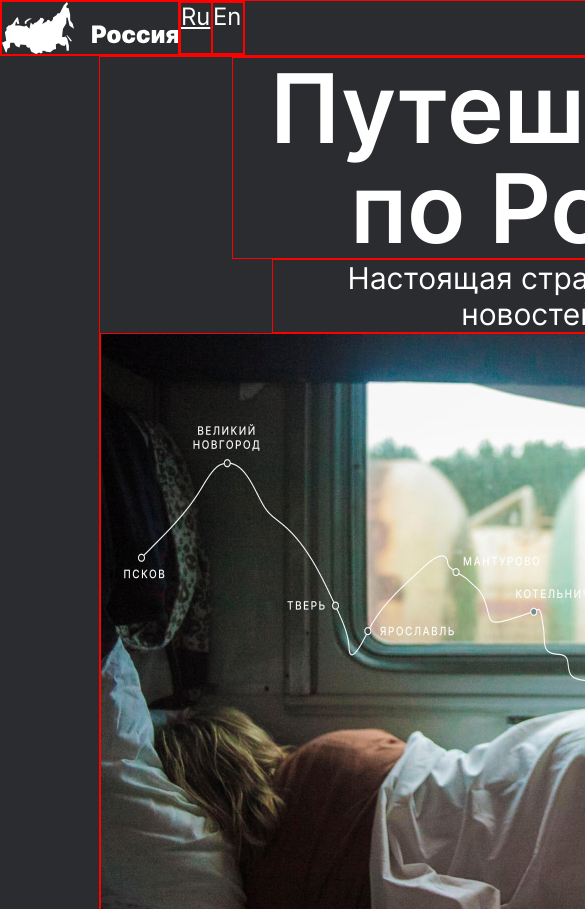
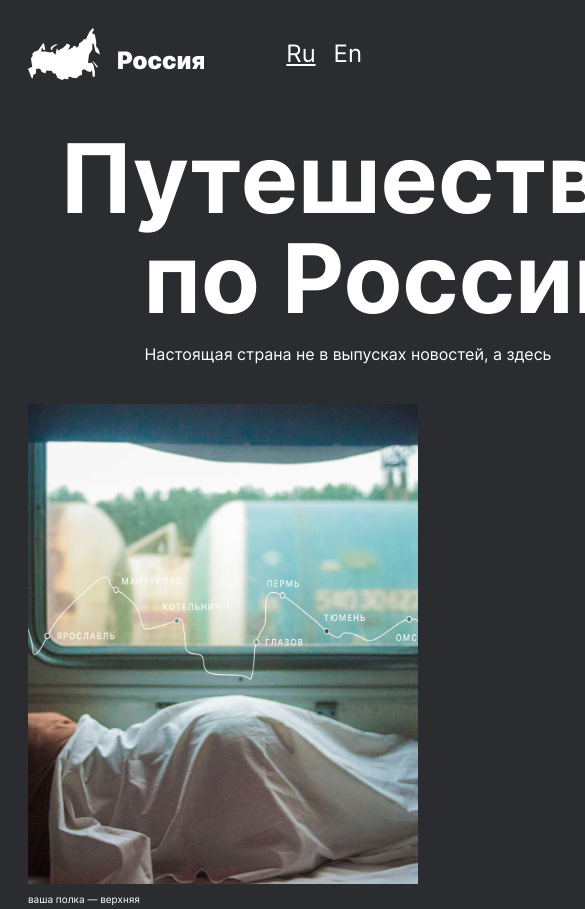
Before and after one commit to anton-tt/travel-project, a plain HTML site: page Inde.html in a window 390 px wide. Shown: the top 909 px of the page, 585 px wide, since content can reach past the window. Drawn offline with Linux system fonts and the light colour scheme.

Commit message:
Коммит с перерабатываемой первой секцией

```diff
--- a/Inde.html
+++ b/Inde.html
@@ -10,25 +10,28 @@
    <!-- <link rel="stylesheet" href="styles/style.css">-->
 </head>
 <body class="page">
-  <header class="header">
+  <header class="header page__section header__paddind">
     <div class="header__logo"></div>
     <nav class="header__lang-links">
       <a class="header__lang-link" href="#" target="blank">Ru</a>
       <a class="header__lang-link" href="#">En</a>
     </nav>
   </header>
-  <main class="content">
-    <section class="lead">
+  <main class="content  page__section">
+
+    <section class="lead content__item">
       <h1 class="lead__title"> Путешествия по России </h1>
       <p class="lead__subtitle"> Настоящая страна не в выпусках новостей, а здесь </p>
       <div class="lead__image"></div>
       <p class="lead__caption"> ваша полка — верхняя </p>
     </section>
-    <section class="intro">
+
+    <!--<section class="intro content__item">
       <h2 class="intro__title"> Чего мы там не видели </h2>
       <p class="intro__text"> По опросам ВЦИОМ, 95% россиян мечтают куда-нибудь поехать, но только 36% планируют провести отпуск в родной стране. Мол, чего мы тут, дома, не видели? На самом деле, Россия — это целая вселенная с ласковым морем юга, густыми лесами Саян и суровыми льдами плато Путорана. А ещё увидеть все эти красоты можно без миллионов на счету, загранпаспорта и многочасовых перелетов. Как, например, Вера Башмакова — смелая молодая мама, которая взяла в охапку троих детей, усадила их в свою «Ладу» и проехала 20 тысяч километров по родной стране. Мы выбрали и описали некоторые интересные места, достойные вашего отпуска.</p>
       <p class="intro__list"> Часовых поясов 11 <br> Объектов природного наследия ЮНЕСКО 12 <br> Объектов культурного наследия ЮНЕСКО 16 <br> Природных заповедников 105 <br> Аэропортов 241 </p>
     </section>
+
     <section class="photo-grid">
       <ul class="photo-grid__items">
         <li class="photo-grid_item photo-grid_item_cadr_1"></li>
@@ -45,7 +48,8 @@
         <li class="photo-grid_item photo-grid_item_cadr_12"></li>
       </ul>
     </section>
-    <section class="places">
+
+    <section class="places content__item">
       <ul class="places__conteiner">
         <li class="place">
           <h2 class="place__title"> Куршская коса </h2>
@@ -61,7 +65,6 @@
         </li>
         <li class="place">
           <h2 class="place__title">Кольский</h2>
-
           <nav class="place_website">
             <p class="place_website_url-heading">URL</p>
             <a class="place_website_link" href="https://yourshot.nationalgeographic.com/photos/?keywords=kolskiy" target="blank">National Geographic</a>
@@ -76,50 +79,61 @@
         </li>
         <li class="place">
           <h2 class="place__title"> Алтай </h2>
-          <img class="place__image" src="./images/place-altai.jpg" alt="Фотография Лесной пейзаж">
           <nav class="place_website">
             <p class="place_website_url-heading">URL</p>
             <a class="place_website_link" href="https://www.facebook.com/vera.bashmakova/posts/10156011613718822" target="blank">Facebook</a>
           </nav>
+          <img class="place__image" src="./images/place-altai.jpg" alt="Фотография Лесной пейзаж">
+          <div class="place__paragraphs">
             <p class="place__paragraph">Алтай — одно из красивейших мест в России.
             В первую очередь из-за гор: если ехать вдоль хребта, вы увидите склоны, усыпанные соснами, горные реки и озёра. А если вы откроете в автомобиле окна, сможете познакомиться с невидимым чудом здешних мест — горным воздухом.</p>
             <p class="place__paragraph">Климат на Алтае умеренный, поэтому ехать сюда лучше всего летом. Так вы увидите всё разнообразие местной флоры и фауны. По лесам Алтая бродят лоси, над хребтами летают орлы, а на равнинах пасутся косули. И знаменитые манулы — тоже обитатели Алтайского края.</p>
+          </div>
         </li>
         <li class="place">
           <h2 class="place__title"> Зимний Байкал </h2>
-          <img class="place__image" src="./images/place-winter-baikal.jpg" alt="Фотография Кристаллы льда">
           <nav class="place_website">
             <p class="place_website_url-heading">URL</p>
             <a class="place_website_link" href="https://vk.com/baikalmile" target="blank">https://vk.com/baikalmile</a>
           </nav>
+          <img class="place__image" src="./images/place-winter-baikal.jpg" alt="Фотография Кристаллы льда">
+          <div class="place__paragraphs">
             <p class="place__paragraph">Всем известен Байкал как крупнейшее озеро
             в мире. Многие также знают, что это самый большой источник пресной воды и одно из красивейших мест в России.</p>
             <p class="place__paragraph">Конечно, это всё так. Но Байкал ещё идеальное место для соревнований по скийорингу. Это такой вид спорта, когда лыжник привязывает себя
             к мотоциклу, и тандем старается развить как можно бóльшую скорость на льду. В марте 2019 года на фестивале «Байкальская миля» был поставлен мировой рекорд — 197.011 км/ч.</p>
+          </div>
         </li>
         <li class="place">
           <h2 class="place__title"> Карелия </h2>
-          <img class="place__image" src="./images/place-karelia.jpg" alt="Фотография Таёжное озеро">
           <nav class="place_website">
             <p class="place_website_url-heading">URL</p>
             <a class="place_website_link" href="http://vodlozero.ru" target="blank">http://vodlozero.ru</a>
           </nav>
+          <img class="place__image" src="./images/place-karelia.jpg" alt="Фотография Таёжное озеро">
+          <div class="place__paragraphs">
             <p class="place__paragraph">Сибирь заканчивается не на Урале, а в Карелии: образующая тайгу сибирская лиственница не растёт западнее Водлозера. Зато здесь она вымахивает на 30 метров — леса карельских национальных парков из-за непроходимых болот никогда не знали топора. Некоторым соснам уже больше чем полтысячелетия. Прикоснитесь к живому существу, видевшему солнце раньше, чем увидал его Иван Грозный.
             В девственном лесу на сотню километров не встретишь тропы. А на редких тропинках деревья
             в паре метров от земли помечены медвежьими когтями. Чтобы все знали, кто тут хозяин.</p>
+          </div>
         </li>
       </ul>
     </section>
+
     <section class="cover">
+
       <a class="" href="https://stampsy.com/na-elektrichkakh-do-baikala" target="blank">
       <h2 class="cover__title"> До Байкала "на собаках" </h2>
       <p class="cover__subtitle"> По мотивам учебной темы о Транссибе — путешествие от столицы до Байкала на электричках. </p>
-      <div class="cover__overlay"></div>
+      <div class="cover__overlay">
       <div class="cover__background"></div>
+    </div>
     </a>
-    </section>
+      </div>
+    </section>-->
   </main>
-  <footer class="footer">
+
+  <!--<footer class="footer page__section">
     <nav class="footer__links">
       <a class="footer__link" href="https://yandex.ru/maps" target="blank"> Карты </a>
       <a class="footer__link" href="https://yandex.ru/pogoda" target="blank"> Погода </a>
@@ -127,7 +141,7 @@
       <a class="footer__link" href="https://calendar.yandex.ru" target="blank"> Календарь </a>
       <a class="footer__link" href="https://travel.yandex.ru" target="blank"> Путешествия </a>
     </nav>
-    <p class="footer__copyright"> &copy; 2020 Антон Титов </p>
-  </footer>
+    <p class="footer__copyright"> &copy; 2020 Антон Титов
+  </footer></p>-->
 </body>
 </html>
--- /dev/null
+++ b/blocks/content/__item/content__item.css
@@ -0,0 +1,11 @@
+.content__item {
+  padding-right: 100px;
+  padding-left: 100px;
+}
+
+@media screen and (max-width: 1024px) {
+    .content__item  {
+        padding-right: 0;
+        padding-left: 0;
+    }
+  }
--- a/blocks/content/content.css
+++ b/blocks/content/content.css
@@ -1,3 +1,8 @@
 .content {
-  display: grid;
+  display: flex;
+  margin: 0 auto;
+  box-sizing: border-box;
+  flex-direction: column;
+
+ /* border: 1px solid red;*/
 }
--- a/blocks/cover/cover.css
+++ b/blocks/cover/cover.css
@@ -5,4 +5,10 @@
   /*flex-direction: column;*/
   /*justify-content: center;
   align-items: center;*/
+  max-width: 1184px; /* auto*/
+  width: 100%;
+    min-height: 740px;
+    background-size: cover;
+    background-position: center;
+    /*z-index: 1;*/
 }
--- a/blocks/header/__lang-link/header__lang-link.css
+++ b/blocks/header/__lang-link/header__lang-link.css
@@ -1,19 +1,25 @@
 .header__lang-link {
     color: white;
     text-decoration: none;
-    width: 30px;
-
-    line-height: 28px; /* задали высоту строки */
-  font-size: 24px;
-  font-weight: normal;
-
-    border: 1px solid red;
+    line-height: 28px;
+    font-size: 24px;
+    font-weight: normal;
+    padding-left: 18px;
+    /*border: 1px solid red;*/
   }
 
   .header__lang-link:first-of-type {
     text-decoration: underline;
+    padding-left: 0;
   }
 
+
+  @media screen and (max-width: 320px) {
+    .header__lang-link {
+      line-height: 20px;
+    font-size: 18px;
+    }
+  }
   /*.footer__column-link:hover { /* задаём поведение ссылки при наведении курсора */
    /* opacity: .5; /* степень прозрачности */
    /* transition: 1s; /* время. за которое она меняется до нужного уровня */
--- a/blocks/header/__lang-links/header__lang-links.css
+++ b/blocks/header/__lang-links/header__lang-links.css
@@ -1,8 +1,9 @@
 .header__lang-links {
     display: flex;
     margin: 0;
-    /*width: 100%;*/
-    border: 1px solid red;
+    align-items: center;
+
+    /*border: 1px solid red;*/
 
 }
     /*padding: 20px 0 16px; /* обнуляем наружные отступы и устанавливаем внутренние */
--- a/blocks/header/__logo/header__logo.css
+++ b/blocks/header/__logo/header__logo.css
@@ -1,6 +1,15 @@
 .header__logo {
-    background-image: url('../../../images/header-logo.svg');
-width: 176px;
-height: 52px;
-border: 1px solid red;
+  background-image: url('../../../images/header-logo.svg');
+  width: 176px;
+  height: 52px;
+/*background-position: center center;*/
+  background-size: cover;
+  /*border: 1px solid red;*/
 }
+
+@media screen and (max-width: 320px) {
+    .page__section {
+        width: 142px auto;
+        height: 42px;
+  }
+}
--- /dev/null
+++ b/blocks/header/__paddind/header__paddind.css
@@ -0,0 +1,17 @@
+.header__paddind {
+    padding-top: 28px;
+    padding-bottom: 56px;
+}
+
+@media screen and (max-width: 1024px) {
+    .header {
+      padding-bottom: 48px;
+    }
+  }
+
+@media screen and (max-width: 320px) {
+    .header {
+      /*min-height: 42;*/
+        padding-top: 16px;
+    }
+  }
--- a/blocks/header/header.css
+++ b/blocks/header/header.css
@@ -1,8 +1,7 @@
 .header {
   display: flex;
-  width: 1184px;
-  border: 1px solid red;
-  box-sizing: border-box;
-  margin: 0 auto;
-  /*justify-content: space-between;*/
+  /*box-sizing: border-box;*/
+  justify-content: space-between;
+  align-items: center;
+ /* border: 1px solid red;*/
 }
--- a/blocks/lead/__caption/lead__caption.css
+++ b/blocks/lead/__caption/lead__caption.css
@@ -1,10 +1,13 @@
 .lead__caption {
    width: 158px;
-    height: 14px;
-    margin: 0 auto;
-    /*text-align: center;*/
-    line-height: 14px; /* задали высоту строки */
+    /*height: 14px;*/
+    margin: 0;
+    text-align: left;
+    padding-top: 8px;
+    line-height: 14px;
     font-size: 10px;
-    font-weight: normal;
-    border: 1px solid red;
+    font-style: normal;
+    font-weight: 400;
+
+    /*border: 1px solid red;*/
 }
--- a/blocks/lead/__image/lead__image.css
+++ b/blocks/lead/__image/lead__image.css
@@ -6,5 +6,52 @@
   object-position: top left;*/
   background-position: center center;
   background-size: cover;
-  border: 1px solid red;
+  /*border: 1px solid red;*/
 }
+
+@media screen and (max-width: 984px) {
+  .lead__image {
+  width: 100%;
+  /*height: 50%;*/
+    /*background-size: 100% auto;
+   /*height: 100%;
+   min-height: 406px;*/
+
+  }
+}
+
+/*@media screen and (max-width: 768px) {
+  .lead__image {
+    background-size: 100% auto;
+    /*width: 100%;
+   height: 100%;
+   min-height: 406px;
+   /*object-fit: contain;*/
+ /* }
+}*/
+
+
+
+@media screen and (max-width: 768px) {
+  .lead__image {
+
+
+
+   height: 480px;
+   /*object-fit: cover;
+   object-position: top left;*/
+   /*object-fit: contain;*/
+  /*background-size: cover;*/
+  /*background-repeat: no-repeat ;*/
+  }
+}
+
+@media screen and (max-width: 320px) {
+  .lead__image {
+
+
+
+   height: 200px;
+   /*object-fit: cover;*/
+  }
+}
--- a/blocks/lead/__subtitle/lead__subtitle.css
+++ b/blocks/lead/__subtitle/lead__subtitle.css
@@ -1,10 +1,31 @@
 .lead__subtitle {
    width: 640px;
-    height: 72px;
+    /*height: 72px;*/
     margin: 0 auto;
+    padding-top: 32px;
+    padding-bottom: 64px;
     text-align: center;
+    font-style: normal;
+    font-weight: 400;
     line-height: 36px; /* задали высоту строки */
     font-size: 30px;
-    font-weight: normal;
-    border: 1px solid red;
+
+
+
+   /* border: 1px solid red;*/
 }
+
+@media screen and (max-width: 1024px) {
+    .lead__subtitle {
+     padding-bottom: 56px;
+    }
+  }
+
+  @media screen and (max-width: 1024px) {
+    .lead__subtitle {
+        padding-top: 16px;
+        padding-bottom: 40px;
+        line-height: 20px; /* задали высоту строки */
+    font-size: 16px;
+    }
+  }
--- a/blocks/lead/__title/lead__title.css
+++ b/blocks/lead/__title/lead__title.css
@@ -1,10 +1,19 @@
 .lead__title {
    width: 720px;
-    height: 200px;
+    /*height: 200px;*/
     margin: 0 auto;
     text-align: center;
     line-height: 100px; /* задали высоту строки */
     font-size: 96px;
-    font-weight: 600;
-    border: 1px solid red;
+    font-style: normal;
+    font-weight: 900;
+
+   /* border: 1px solid red;*/
 }
+
+@media screen and (max-width: 320px) {
+    .lead__title {
+      line-height: 44px;
+    font-size: 40px;
+    }
+  }
--- a/blocks/lead/lead.css
+++ b/blocks/lead/lead.css
@@ -3,5 +3,23 @@
   margin: 0 auto;
   box-sizing: border-box;
   flex-direction: column;
-  border: 1px solid red;
+
+  /*border: 1px solid red;*/
 }
+
+@media screen and (max-width: 984px) {
+  .lead {
+
+  width: 100vw;
+   /*height: 100%;
+   min-height: 406px;*/
+
+  }
+}
+
+/*@media screen and (max-width: 320px) {
+  .lead {
+    padding-right: 0;
+    padding-left: 0;
+  }
+}*/
--- /dev/null
+++ b/blocks/page/__section/page__section.css
@@ -0,0 +1,20 @@
+.page__section {
+  max-width: 1280px;
+  margin: 0 auto;
+  padding-right: 48px;
+  padding-left: 48px;
+}
+
+@media screen and (max-width: 768px) {
+  .page__section {
+    padding-right: 28px;
+  padding-left: 28px;
+  }
+}
+
+@media screen and (max-width: 320px) {
+  .page__section {
+    padding-right: 0; /*;*/
+    padding-left: 0; /*16px;*/
+  }
+}
```
Also changed, not shown: blocks/cover/__background/cover__background.css (+12 -3 lines), blocks/cover/__overlay/cover__overlay.css (+7 -1 lines), pages/index.css (+6 -3 lines). Lines whose indentation alone changed are shown as unchanged.
